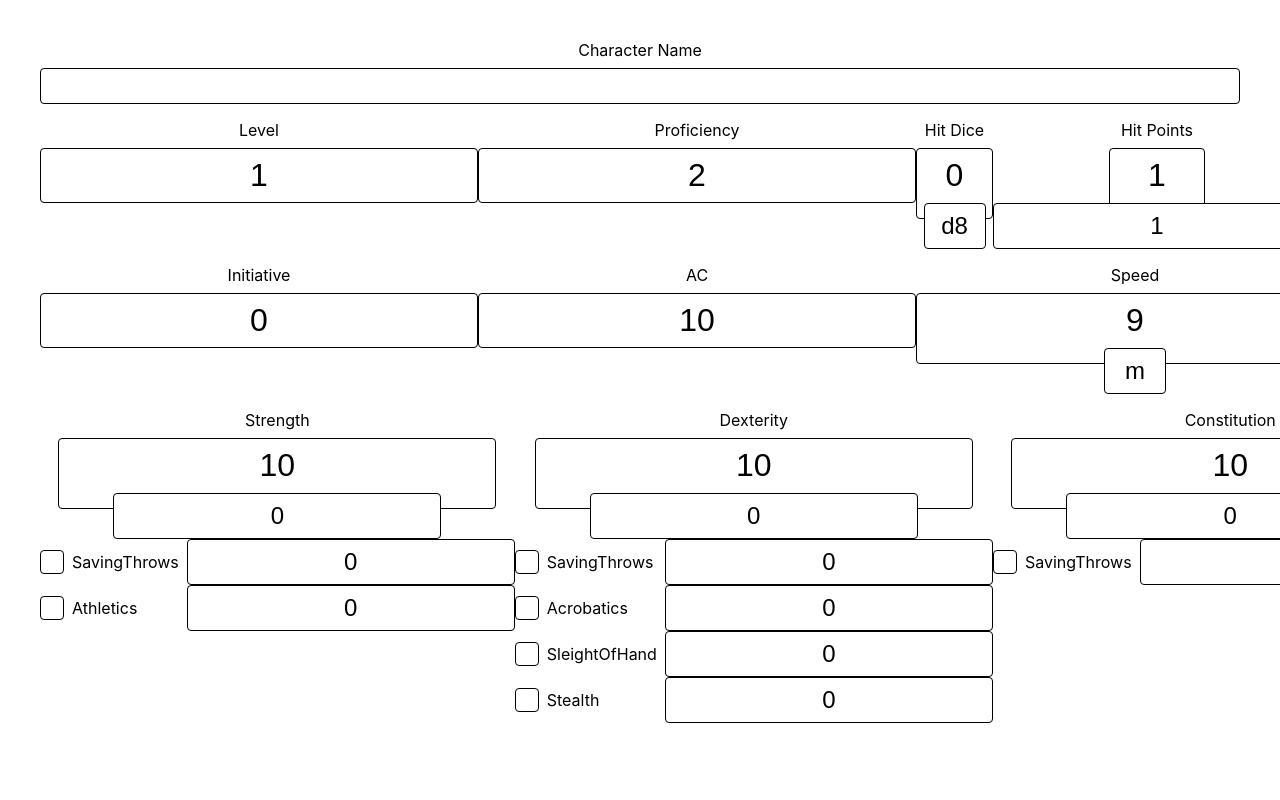
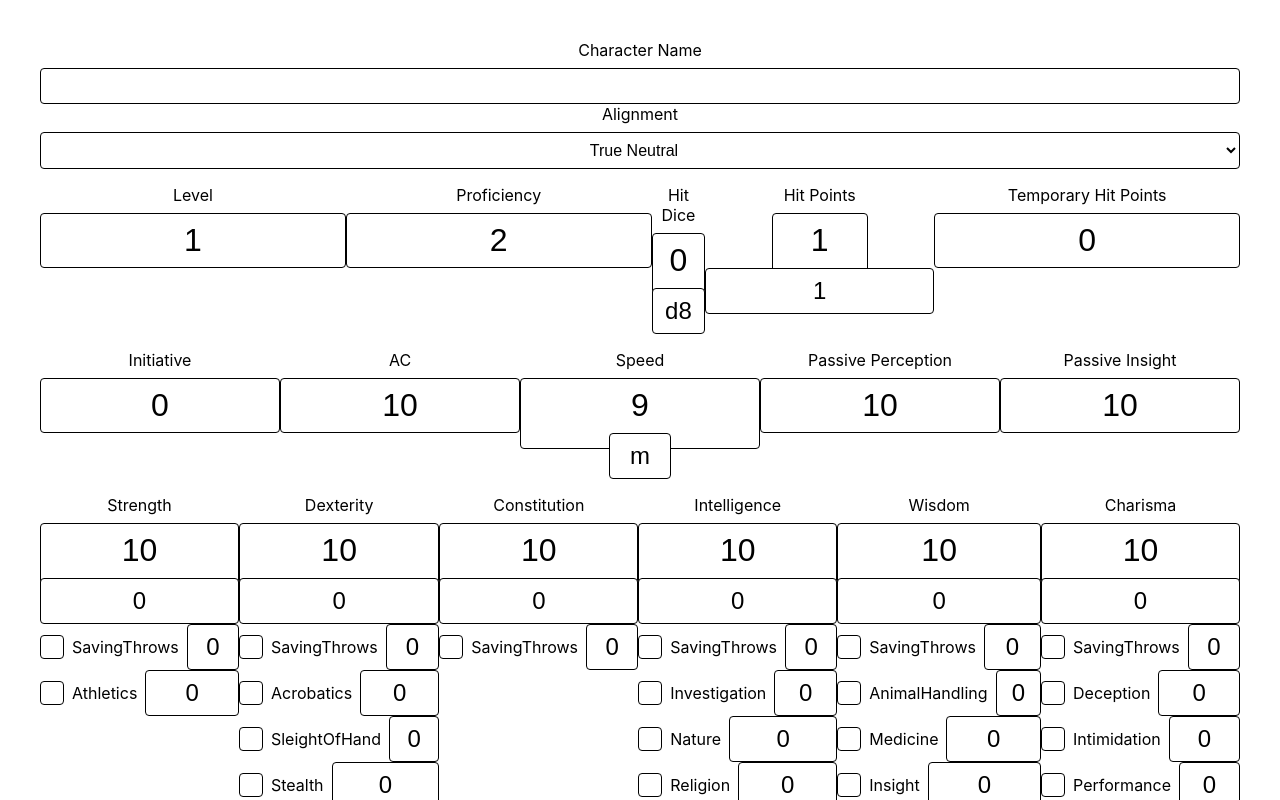
Before and after one commit to AbboDev/DND, a Nuxt app: page / in a window 1280 px wide. Shown: the top 800 px of the page. Built offline with nearby package versions, Linux system fonts and the light colour scheme.

Commit message:
feat: add alignment select

```diff
--- /dev/null
+++ b/components/AlignmentField.vue
@@ -0,0 +1,72 @@
+<template>
+  <InputField :size="size">
+    <template #label v-if="slots.label || label">
+      <slot name="label">
+        {{ label }}
+      </slot>
+    </template>
+
+    <div class="o-field__inputs">
+      <SelectInput
+        :name="name"
+        :disable="disable"
+        :readonly="readonly"
+        v-model="value"
+        :values="values"
+      />
+      <slot name="inputs" />
+    </div>
+  </InputField>
+</template>
+
+<script setup lang="ts">
+import { DataListRecord, InputFontSize } from "~/types/html";
+import { Alignment } from "~/types/alignments";
+
+export interface Props {
+  name: string;
+  size?: InputFontSize;
+  label?: string;
+  disable?: boolean;
+  readonly?: boolean;
+  modelValue: NumericalString;
+}
+
+const props = withDefaults(defineProps<Props>(), {
+  size: "big",
+  disable: false,
+  readonly: false,
+});
+
+const emit = defineEmits(["update:modelValue"]);
+
+const slots = useSlots();
+
+const value = computed({
+  get() {
+    return props.modelValue;
+  },
+  set(value) {
+    emit("update:modelValue", value);
+  },
+});
+
+const values = ref<DataListRecord[]>([]);
+onMounted(() => {
+  const options = [];
+
+  for (const [value, text] of Object.entries(Alignment)) {
+    let label = text.join(" ");
+    if (text[0] === text[1]) {
+      label = `True ${text[0]}`;
+    }
+
+    options.push({
+      value,
+      label,
+    });
+  }
+
+  values.value = options;
+});
+</script>
--- a/components/InputField.vue
+++ b/components/InputField.vue
@@ -57,6 +57,8 @@
     cursor: pointer;
   }
 
+  select,
+  textarea,
   input:not([type="checkbox"]):not([type="radio"]):not([type="range"]) {
     width: auto;
     border-radius: 4px;
--- /dev/null
+++ b/components/SelectInput.vue
@@ -0,0 +1,83 @@
+<template>
+  <select
+    :name="name"
+    :disable="disable"
+    :readonly="readonly"
+    :value="modelValue"
+    @input="
+      $emit('update:modelValue', ($event.target as HTMLSelectElement).value)
+    "
+  >
+    <option v-for="(value, index) in options" :key="index" :value="value.value">
+      {{ value.label }}
+    </option>
+  </select>
+</template>
+
+<script setup lang="ts">
+import { DataListRecord } from "~/types/html";
+import { instanceOfDataListRecord } from "~/utilities/typeGuards";
+
+export interface Props {
+  values: DataListRecord[] | string[] | number[] | number | string;
+  name: string;
+  disable?: boolean;
+  readonly?: boolean;
+  modelValue: string;
+}
+
+const props = withDefaults(defineProps<Props>(), {
+  disable: false,
+  readonly: false,
+});
+
+defineEmits(["update:modelValue"]);
+
+const options = computed(() => {
+  const records: DataListRecord[] = [];
+  let values = parseInt(props.values.toString());
+
+  if (!isNaN(values)) {
+    let index = values;
+    for (; index >= 0; index--) {
+      records.push({
+        value: index,
+        label: index.toString(),
+      });
+    }
+
+    return records;
+  }
+
+  // @ts-ignore
+  // The exclusion of not iterable types is made with isNaN method
+  for (const value of props.values) {
+    let record: DataListRecord | null = null;
+
+    if (instanceOfDataListRecord(value)) {
+      record = {
+        value: value.value,
+        label: (value.label || value.value).toString(),
+      };
+    } else if (Array.isArray(value)) {
+      if (value.length === 1) {
+        record = {
+          value: value[0],
+          label: value[0].toString(),
+        };
+      } else if (value.length > 1) {
+        record = {
+          value: value[0],
+          label: value[1].toString(),
+        };
+      }
+    }
+
+    if (record) {
+      records.push(record);
+    }
+  }
+
+  return records;
+});
+</script>
--- a/pages/index.vue
+++ b/pages/index.vue
@@ -2,8 +2,12 @@
   <main>
     <InputField :full-width="true">
       <template #label> Character Name </template>
-      <TextInput v-model="name" :name="name" />
+      <TextInput v-model="name" name="name" />
     </InputField>
+
+    <AlignmentField name="alignment" size="normal" :full-width="true" v-model="alignment">
+      <template #label> Alignment </template>
+    </AlignmentField>
 
     <ClientOnly>
       <ol>
@@ -232,6 +236,8 @@
 const store = useCharacterStore();
 const {
   name,
+  alignment,
+  extendedAlignment,
   level,
   hitDie,
   hitDiceUsed,
--- a/stores/character.ts
+++ b/stores/character.ts
@@ -6,9 +6,11 @@
 
 import { Statistics, Skills, SpellSlotsPerLevel } from "~/types/character";
 import { Dice } from "~/types/dice";
+import { Alignment } from '~/types/alignments';
 
 export interface CharacterStore {
   name: RemovableRef<string>;
+
   level: RemovableRef<number>;
   hitPoints: RemovableRef<number>;
   temporaryHitPoints: RemovableRef<number>;
@@ -18,6 +20,8 @@
   statistics: RemovableRef<Statistics>;
   proficiency: RemovableRef<number>;
   proficiencies: RemovableRef<Skills>;
+
+  alignment: RemovableRef<keyof typeof Alignment>;
 
   spellcastingAbility: RemovableRef<keyof Statistics>;
   spellAttackBonus: globalThis.ComputedRef<number>;
@@ -63,6 +67,11 @@
     const temporaryHitPoints = useLocalStorage<number>("temporaryHitPoints", 0);
     const maxHitPoints = useLocalStorage<number>("maxHitPoints", 1);
     const hitPoints = useLocalStorage<number>("hitPoints", maxHitPoints.value || 1);
+
+    const alignment = useLocalStorage<keyof typeof Alignment>(
+      "alignment",
+      "Neutral"
+    );
 
     const updateMaxHitPoints = (
       hp: number,
@@ -243,6 +252,7 @@
 
     return {
       name: skipHydrate(name),
+      alignment: skipHydrate(alignment),
       level: skipHydrate(level),
       hitDie: skipHydrate(hitDie),
       hitDiceUsed: skipHydrate(hitDiceUsed),
--- /dev/null
+++ b/types/alignments.ts
@@ -0,0 +1,23 @@
+export enum AlignmentEthic {
+  Lawful = "Lawful",
+  Neutral = "Neutral",
+  Chaotic = "Chaotic",
+}
+
+export enum AlignmentMoral {
+  Good = "Good",
+  Neutral = "Neutral",
+  Evil = "Evil",
+}
+
+export const Alignment = {
+  LawfulGood: [AlignmentEthic.Lawful, AlignmentMoral.Good],
+  NeutralGood: [AlignmentEthic.Neutral, AlignmentMoral.Good],
+  ChaoticGood: [AlignmentEthic.Chaotic, AlignmentMoral.Good],
+  LawfulNeutral: [AlignmentEthic.Lawful, AlignmentMoral.Neutral],
+  Neutral: [AlignmentEthic.Neutral, AlignmentMoral.Neutral],
+  ChaoticNeutral: [AlignmentEthic.Chaotic, AlignmentMoral.Neutral],
+  LawfulEvil: [AlignmentEthic.Lawful, AlignmentMoral.Evil],
+  NeutralEvil: [AlignmentEthic.Neutral, AlignmentMoral.Evil],
+  ChaoticEvil: [AlignmentEthic.Chaotic, AlignmentMoral.Evil],
+};
```
